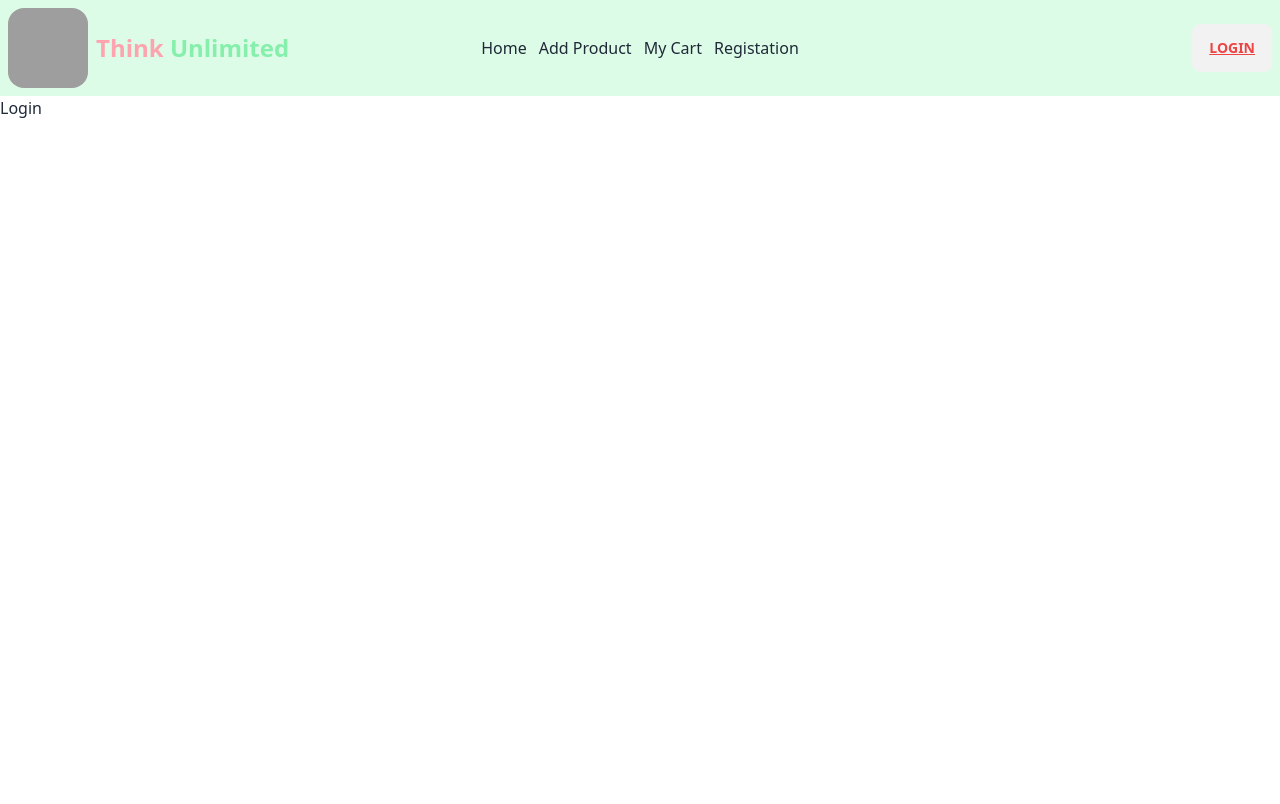
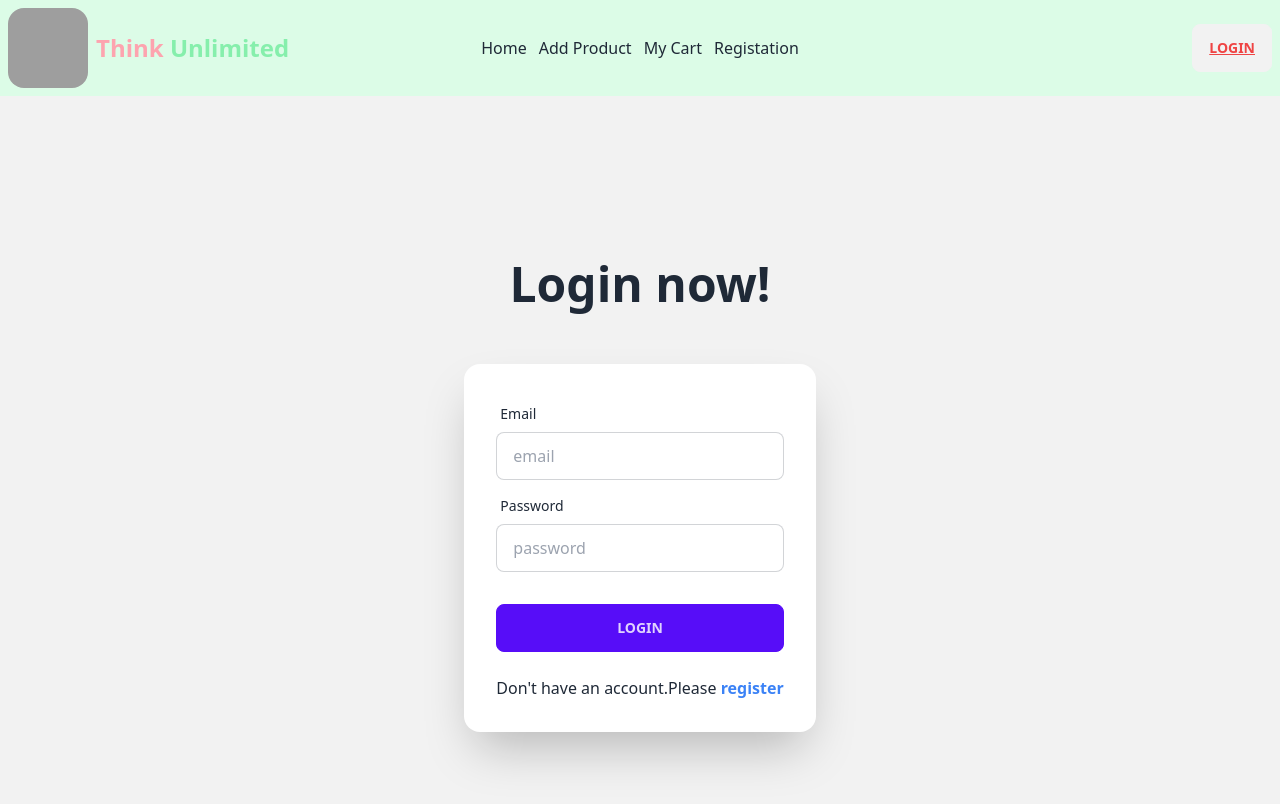
Before and after one commit to SaidulGit/BrandShop-Client, a React (Vite) app: page /login in a window 1280 px wide. Shown: the top 804 px of the page. Built offline with nearby package versions, Linux system fonts and the light colour scheme; grey boxes are pictures that could not be loaded.

Commit message:
login form finish

```diff
--- a/src/Components/Home.jsx
+++ b/src/Components/Home.jsx
@@ -1,6 +1,41 @@
 const Home = () => {
   return (
-    <div>Home</div>
+    <div>
+      <section>
+        <img className="h-screen w-full" src="https://i.ibb.co/Mg4hSYC/cool-background.png" alt="" />
+      </section>
+      <section>
+        <footer>
+        <footer className="footer p-10 bg-slate-300 text-base-content">
+  <aside>
+    {/* <svg width="50" height="50" viewBox="0 0 24 24" xmlns="http://www.w3.org/2000/svg" fillRule="evenodd" clipRule="evenodd" className="fill-current"><path d="M22.672 15.226l-2.432.811.841 2.515c.33 1.019-.209 2.127-1.23 2.456-1.15.325-2.148-.321-2.463-1.226l-.84-2.518-5.013 1.677.84 2.517c.391 1.203-.434 2.542-1.831 2.542-.88 0-1.601-.564-1.86-1.314l-.842-2.516-2.431.809c-1.135.328-2.145-.317-2.463-1.229-.329-1.018.211-2.127 1.231-2.456l2.432-.809-1.621-4.823-2.432.808c-1.355.384-2.558-.59-2.558-1.839 0-.817.509-1.582 1.327-1.846l2.433-.809-.842-2.515c-.33-1.02.211-2.129 1.232-2.458 1.02-.329 2.13.209 2.461 1.229l.842 2.515 5.011-1.677-.839-2.517c-.403-1.238.484-2.553 1.843-2.553.819 0 1.585.509 1.85 1.326l.841 2.517 2.431-.81c1.02-.33 2.131.211 2.461 1.229.332 1.018-.21 2.126-1.23 2.456l-2.433.809 1.622 4.823 2.433-.809c1.242-.401 2.557.484 2.557 1.838 0 .819-.51 1.583-1.328 1.847m-8.992-6.428l-5.01 1.675 1.619 4.828 5.011-1.674-1.62-4.829z"></path></svg> */}
+    <img className="rounded-lg" src="https://i.ibb.co/yBgFcFR/rsz-1grey-orange-initial-design-studio-logo.png" alt="" />
+    <p>Think Unlimited Ltd.<br/>Providing reliable tech since 2020</p>
+  </aside>
+  <nav>
+    <header className="footer-title">Services</header>
+    <a className="link link-hover">Branding</a>
+    <a className="link link-hover">Design</a>
+    <a className="link link-hover">Marketing</a>
+    <a className="link link-hover">Advertisement</a>
+  </nav>
+  <nav>
+    <header className="footer-title">Company</header>
+    <a className="link link-hover">About us</a>
+    <a className="link link-hover">Contact</a>
+    <a className="link link-hover">Jobs</a>
+    <a className="link link-hover">Press kit</a>
+  </nav>
+  <nav>
+    <header className="footer-title">Legal</header>
+    <a className="link link-hover">Terms of use</a>
+    <a className="link link-hover">Privacy policy</a>
+    <a className="link link-hover">Cookie policy</a>
+  </nav>
+</footer>
+        </footer>
+      </section>
+    </div>
   )
 }
 
--- a/src/Components/Login.jsx
+++ b/src/Components/Login.jsx
@@ -1,6 +1,47 @@
 const Login = () => {
+
+const handleSubmit= e => {
+  e.preventDefault();
+  const form = e.target;
+  const email = form.email.value;
+  const password = form.password.value;
+  const user = { email,password};
+  console.log (user);
+
+}
   return (
-    <div>Login</div>
+    <div>
+      <div className="hero min-h-screen bg-base-200">
+  <div className="hero-content flex-col lg:flex">
+    <div className="text-center lg:text-left">
+      <h1 className="text-5xl font-bold">Login now!</h1>
+    </div> <br />
+    <div className="card flex-shrink-0 w-full max-w-sm shadow-2xl bg-base-100">
+
+      <form onSubmit={handleSubmit} className="card-body">
+        <div className="form-control">
+          <label className="label">
+            <span className="label-text">Email</span>
+          </label>
+          <input type="email" name="email" placeholder="email" className="input input-bordered" required />
+        </div>
+        <div className="form-control">
+          <label className="label">
+            <span className="label-text">Password</span>
+          </label>
+          <input type="password" name="password" placeholder="password" className="input input-bordered" required />
+          </div>
+        <div className="form-control mt-6">
+          <button className="btn btn-primary">Login</button> <br />
+          <p>Don't have an account.Please <a className="text-base font-semibold text-blue-500" href="/registation">register </a></p>
+
+        </div>
+      </form>
+
+    </div>
+  </div>
+     </div>
+    </div>
   )
 }
 
```
